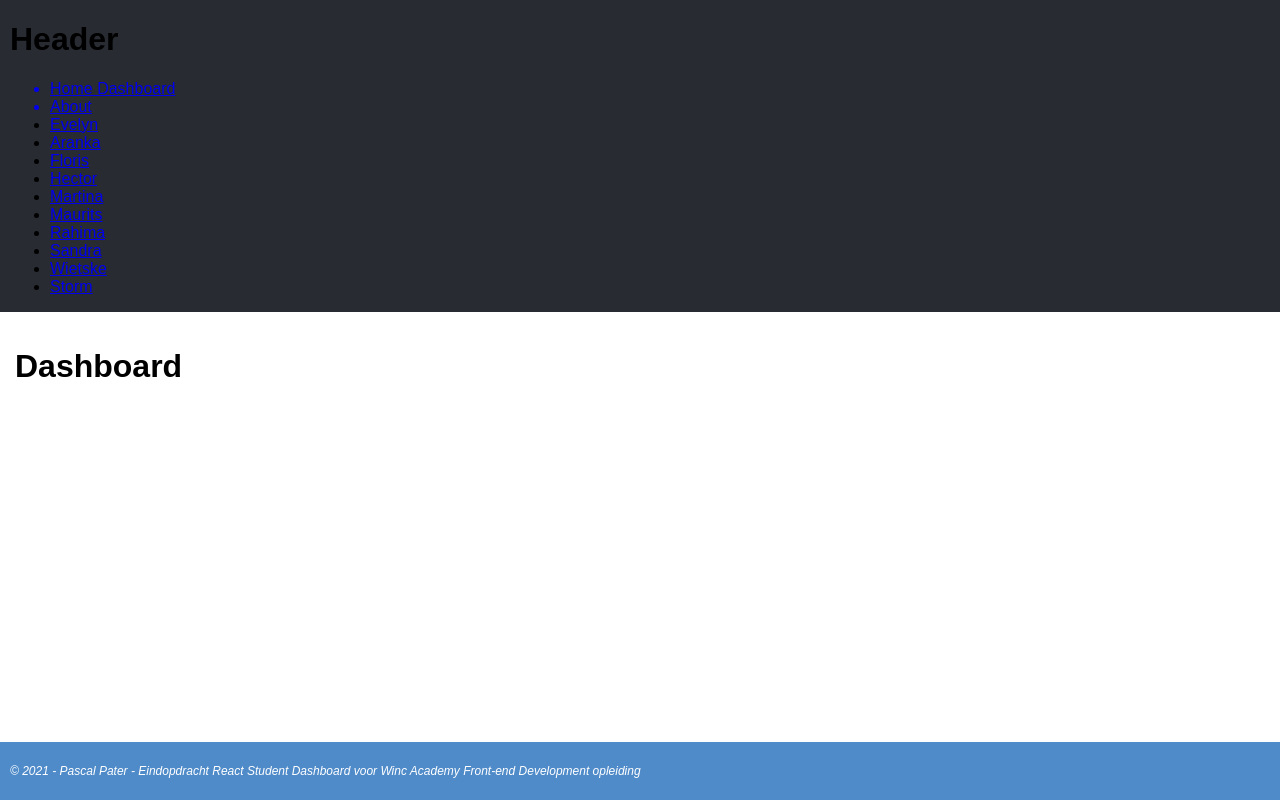
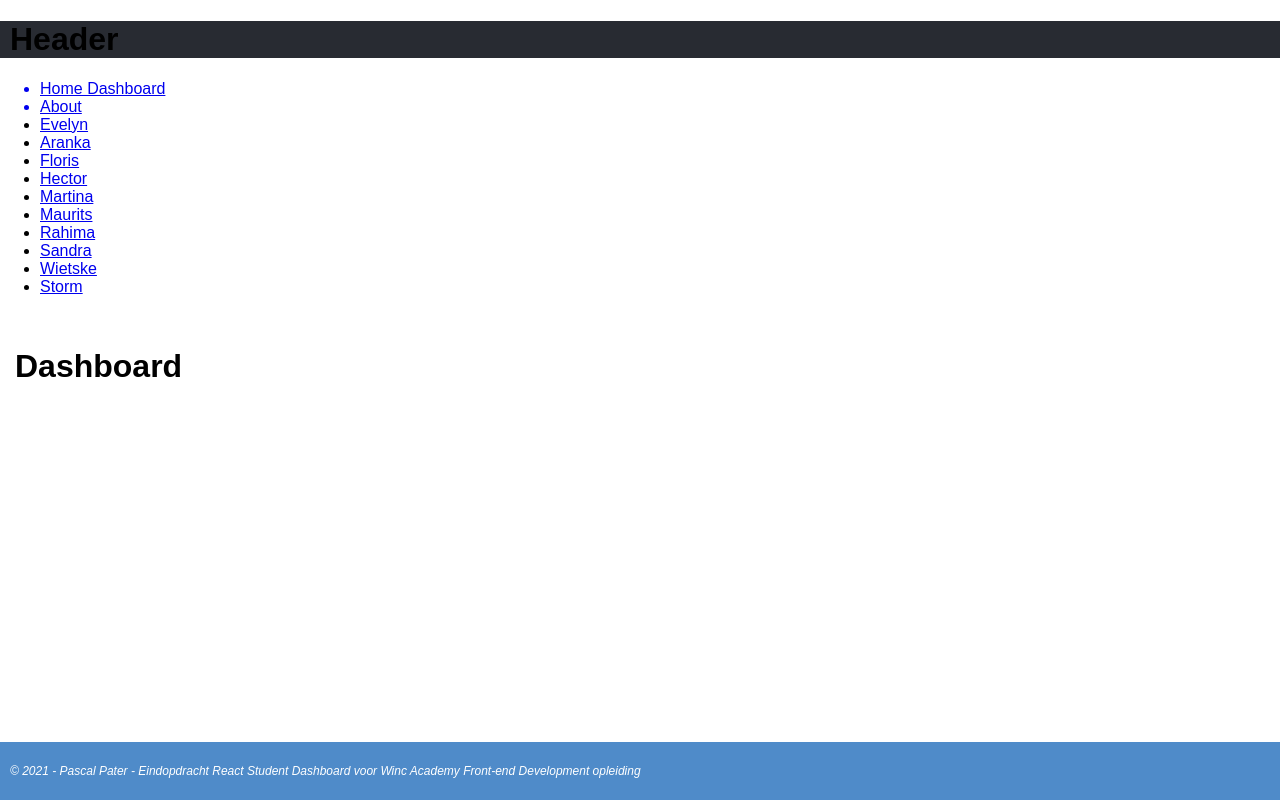
Before and after one commit to PasquinelP/pascal_pater-eindopdracht-React-Student-Dashboard, a React (Create React App) app: page / in a window 1280 px wide. Built offline with nearby package versions, Linux system fonts and the light colour scheme; the HTML template or start-up script is replaced by a standard one.

Commit message:
update html structure of header

```diff
--- a/src/components/Header.js
+++ b/src/components/Header.js
@@ -1,10 +1,12 @@
 import React from "react";
-import Nav from "./Nav";
+import Nav from './Nav';
 
 const Header = () => {
   return (
-    <header className="page-header">
-      <h1>Header</h1>
+    <header>
+      <div className="page-header">
+        <h1>Header</h1>
+      </div>
       <Nav />
     </header>
   );
```
